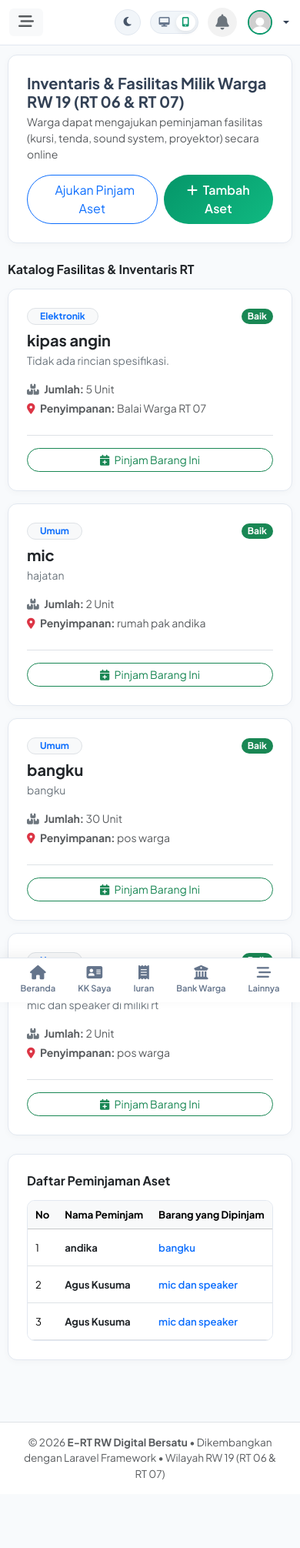
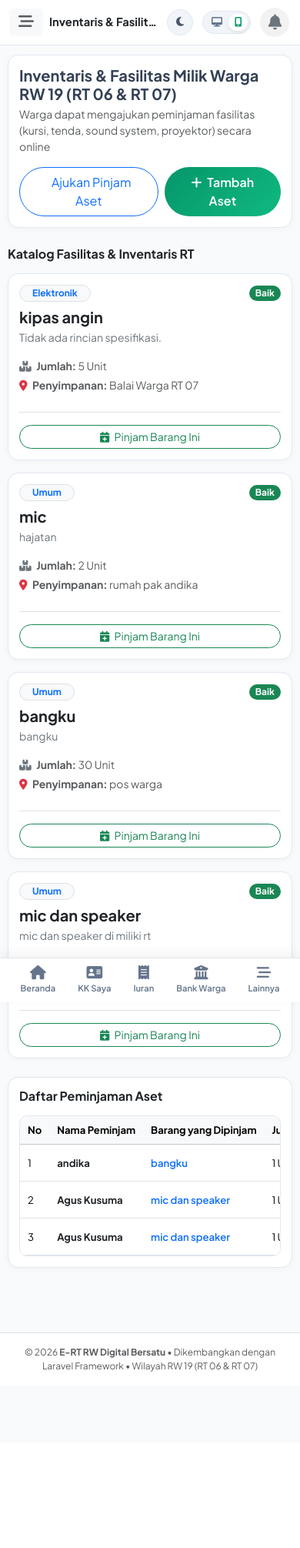
Before and after one commit to woszg1249/E-RW, a Laravel app: page /aset in a window 390 px wide. Shown: the whole page at 77% size. After the commit the page ends 1782 px from the top, so only its background shows below. Run offline with Laravel 12, Linux system fonts and the light colour scheme; a user stored in the database is signed in; data comes from the database, SQL or seed files in the repository.

Commit message:
fix: rapikan layout mobile, top navbar title, dark mode bottom nav, dan offcanvas menu

```diff
--- a/resources/views/layouts/app.blade.php
+++ b/resources/views/layouts/app.blade.php
@@ -313,6 +313,10 @@
             .top-navbar {
                 padding: 10px 12px !important;
             }
+            .top-navbar-title {
+                max-width: 145px;
+                font-size: 0.92rem !important;
+            }
             .view-mode-switcher .btn-mode span {
                 display: none !important;
             }
@@ -335,19 +339,27 @@
                 background: transparent !important;
             }
             .page-content {
-                padding: 12px 10px 80px 10px !important;
+                padding: 12px 10px 84px 10px !important;
             }
             .card-custom {
-                border-radius: 12px !important;
+                border-radius: 14px !important;
+            }
+            .card-custom.p-4 {
+                padding: 14px !important;
             }
             .table-responsive {
                 border-radius: 10px;
                 border: 1px solid #e2e8f0;
+                -webkit-overflow-scrolling: touch;
             }
             .table th, .table td {
                 white-space: nowrap;
                 padding: 8px 10px !important;
                 font-size: 0.82rem !important;
+            }
+            footer {
+                font-size: 0.75rem !important;
+                padding: 12px 10px !important;
             }
         }
 
@@ -420,7 +432,8 @@
 
         /* ===== ATURAN KETIKA MODE PHONE DIAKTIFKAN ===== */
         body.mode-phone {
-            padding-bottom: 70px;
+            padding-bottom: 74px;
+            overflow-x: hidden;
         }
 
         body.mode-phone #sidebar {
@@ -436,6 +449,8 @@
 
         body.mode-phone #content-wrapper {
             margin-left: 0 !important;
+            max-width: 100vw;
+            overflow-x: hidden;
         }
 
         body.mode-phone .top-navbar {
@@ -443,12 +458,30 @@
         }
 
         body.mode-phone .page-content {
-            padding: 14px 12px 80px 12px;
+            padding: 14px 12px 84px 12px;
         }
 
         body.mode-phone #mobileBottomNav {
             display: flex !important;
             justify-content: space-around;
+        }
+
+        body.dark-theme #mobileBottomNav {
+            background: #111827 !important;
+            border-top-color: #1f2937 !important;
+        }
+
+        body.dark-theme #mobileBottomNav .nav-mobile-item {
+            color: #9ca3af;
+        }
+
+        body.dark-theme #mobileBottomNav .nav-mobile-item.active {
+            color: #10b981;
+        }
+
+        body.dark-theme #offcanvasMobileMenu {
+            background: #111827 !important;
+            color: #f3f4f6 !important;
         }
 
         /* ===== ATURAN KETIKA MODE DESKTOP DIAKTIFKAN ===== */
@@ -819,14 +852,14 @@
     <!-- Content Wrapper -->
     <div id="content-wrapper">
         <!-- Top Navbar -->
-        <header class="top-navbar d-flex align-items-center justify-content-between">
-            <div class="d-flex align-items-center gap-3">
-                <button class="btn btn-light border-0 shadow-none" id="sidebarToggle" type="button">
+        <header class="top-navbar d-flex align-items-center justify-content-between gap-2">
+            <div class="d-flex align-items-center gap-2 gap-md-3 min-w-0">
+                <button class="btn btn-light border-0 shadow-none flex-shrink-0" id="sidebarToggle" type="button">
                     <i class="fa-solid fa-bars-staggered text-muted fs-5"></i>
                 </button>
-                <div class="d-none d-md-block">
-                    <h5 class="mb-0 fw-bold text-dark">@yield('page_title', 'Sistem Informasi E-RT RW Digital')</h5>
-                    <small class="text-muted">Kelurahan Bekasi Jaya, Bekasi Timur</small>
+                <div class="min-w-0">
+                    <h5 class="mb-0 fw-bold text-dark text-truncate top-navbar-title">@yield('page_title', 'Sistem Informasi E-RT RW Digital')</h5>
+                    <small class="text-muted d-none d-md-block">Kelurahan Bekasi Jaya, Bekasi Timur</small>
                 </div>
             </div>
 
@@ -1076,11 +1109,31 @@
                     </a>
                 </div>
                 <div class="col-4">
+                    <a href="{{ route('portal-iot.index') }}" class="p-3 bg-light rounded-3 text-center d-block text-decoration-none text-dark border">
+                        <i class="fa-solid fa-wifi fs-4 text-success mb-1 d-block"></i>
+                        <span class="small fw-semibold" style="font-size: 0.75rem;">Portal IoT RFID</span>
+                    </a>
+                </div>
+                <div class="col-4">
                     <a href="{{ route('keuangan.laporan') }}" class="p-3 bg-light rounded-3 text-center d-block text-decoration-none text-dark border">
                         <i class="fa-solid fa-file-invoice-dollar fs-4 text-success mb-1 d-block"></i>
                         <span class="small fw-semibold" style="font-size: 0.75rem;">Laporan Kas</span>
                     </a>
                 </div>
+                @if(auth()->user()->isAdmin())
+                <div class="col-4">
+                    <a href="{{ route('warga.index') }}" class="p-3 bg-light rounded-3 text-center d-block text-decoration-none text-dark border">
+                        <i class="fa-solid fa-users fs-4 text-primary mb-1 d-block"></i>
+                        <span class="small fw-semibold" style="font-size: 0.75rem;">Daftar Warga</span>
+                    </a>
+                </div>
+                <div class="col-4">
+                    <a href="{{ route('keuangan.index') }}" class="p-3 bg-light rounded-3 text-center d-block text-decoration-none text-dark border">
+                        <i class="fa-solid fa-wallet fs-4 text-warning mb-1 d-block"></i>
+                        <span class="small fw-semibold" style="font-size: 0.75rem;">Buku Kas RT</span>
+                    </a>
+                </div>
+                @endif
                 <div class="col-4">
                     <a href="{{ route('panduan') }}" class="p-3 bg-light rounded-3 text-center d-block text-decoration-none text-dark border">
                         <i class="fa-solid fa-book-open-reader fs-4 text-primary mb-1 d-block"></i>
@@ -1141,6 +1194,8 @@
 
         function applyViewMode(mode) {
             const body = document.body;
+            document.documentElement.classList.remove('mode-desktop', 'mode-phone');
+            document.documentElement.classList.add(mode === 'phone' ? 'mode-phone' : 'mode-desktop');
             body.classList.remove('mode-desktop', 'mode-phone');
             body.classList.add(mode === 'phone' ? 'mode-phone' : 'mode-desktop');
 
```
